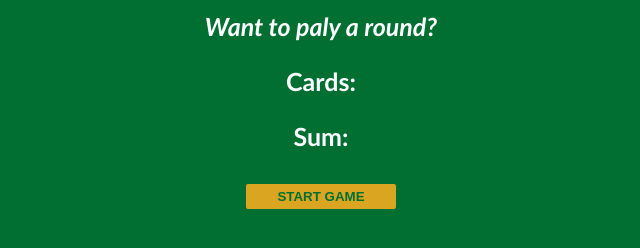
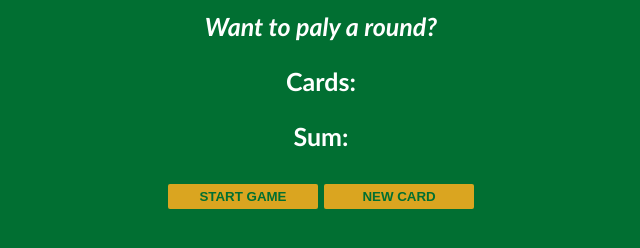
Before and after one commit to ianjosephjones/BlackJack-Game, a plain HTML site: page index.html in a window 1280 px wide. Shown: the part 116-364 px from the top of the page, without its empty margins (319-959 px from the left). Drawn offline with Linux system fonts and the light colour scheme.

Commit message:
Added function new card

```diff
--- a/index.css
+++ b/index.css
@@ -25,4 +25,6 @@ button {
 	font-weight: bold;
 	border: none;
 	border-radius: 2px;
+	margin-bottom: 2px;
+    margin-top: 2px;
 }
--- a/index.html
+++ b/index.html
@@ -13,6 +13,7 @@
 		<p id="cards-el">Cards:</p>
 		<p id="sum-el">Sum:</p>
 		<button onclick="startGame()">START GAME</button>
+        <button onclick="newCard()">NEW CARD</button>
 		<script src="index.js"></script>
 	</body>
 </html>
--- a/index.js
+++ b/index.js
@@ -31,3 +31,8 @@ function startGame() {
 	// display message-el print to the HTML
 	messageEl.textContent = message;
 }
+
+// Add New card function
+function newCard() {
+	console.log('New Card');
+}
```
